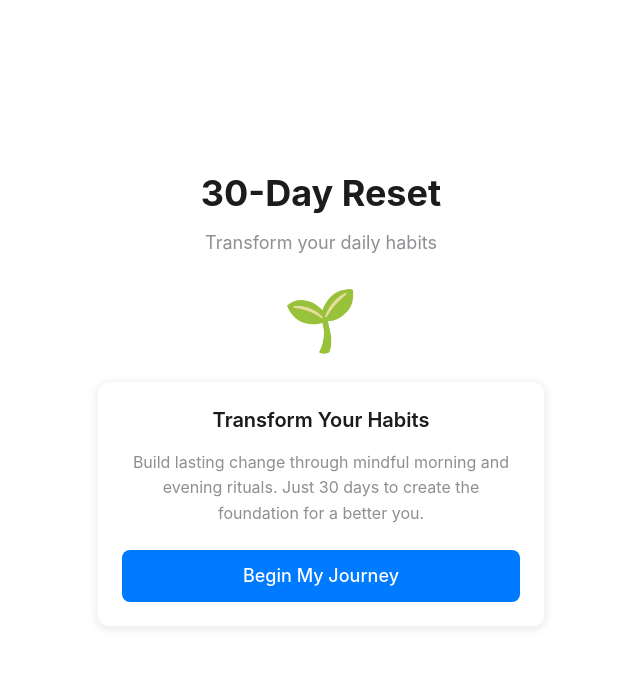
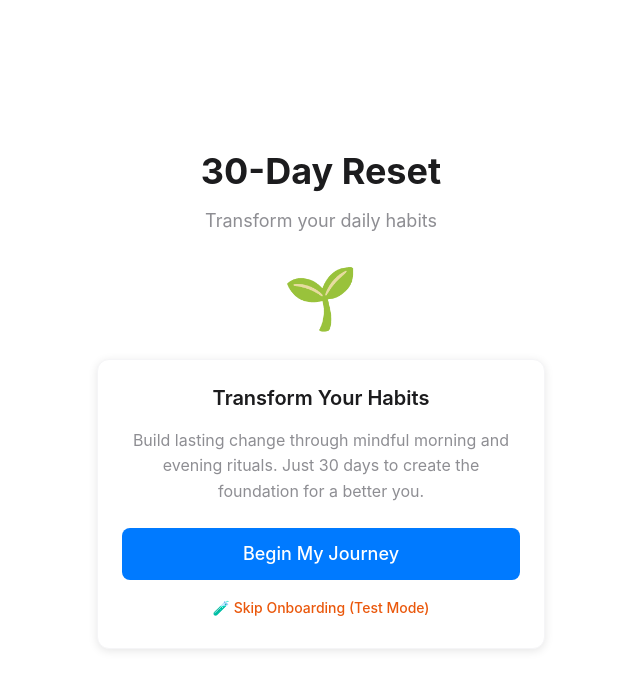
Before and after one commit to SF-Project-Hub/joinrituals, a Next.js app: page / in a window 1280 px wide. Shown: the top 690 px of the page, without its empty margins (319-959 px from the left). Built offline with nearby package versions, Linux system fonts and the light colour scheme.

Commit message:
Add Skip Onboarding button and debug logging for challenge navigation

```diff
--- a/src/pages/checkin/[challengeId]/[day].tsx
+++ b/src/pages/checkin/[challengeId]/[day].tsx
@@ -50,6 +50,9 @@ const CheckInPage: React.FC = () => {
   const challenge = getChallengeById(challengeIdStr);
   const dayEntries = getDayEntries(challengeIdStr, dayNum);
   const currentEntry = dayEntries[activeTab];
+
+  // Debug logging
+  console.log('Debug:', { challengeIdStr, dayNum, challenge, dayEntries, currentEntry });
 
   if (!challenge || !currentEntry) {
     return (
--- a/src/pages/index.tsx
+++ b/src/pages/index.tsx
@@ -10,7 +10,9 @@ import {
   getChallengeProgress,
   getCurrentDay,
   getStats,
-  isCompleted
+  isCompleted,
+  loadProgress,
+  saveProgress
 } from '../lib/state';
 import { defaultChallenge } from '../lib/challenges';
 import { uiCopy } from '../lib/uiCopy';
@@ -47,6 +49,25 @@ const HomePage: React.FC = () => {
 
   const handleStartChallenge = () => {
     router.push('/onboarding');
+  };
+
+  const handleSkipOnboarding = () => {
+    // Initialize challenge without onboarding
+    const challengeId = defaultChallenge.id;
+    const progress = getChallengeProgress(challengeId);
+    if (!progress.startedAt) {
+      // Start the challenge
+      const newProgress = {
+        ...progress,
+        startedAt: new Date().toISOString(),
+      };
+      // Save progress
+      const allProgress = loadProgress();
+      allProgress[challengeId] = newProgress;
+      saveProgress(allProgress);
+    }
+    // Refresh the page to show the challenge
+    window.location.reload();
   };
 
   const handleMorningCheckIn = () => {
@@ -91,6 +112,7 @@ const HomePage: React.FC = () => {
                 Build lasting change through mindful morning and evening rituals.
                 Just 30 days to create the foundation for a better you.
               </p>
+              <div className="space-y-3">
                 <Button
                   variant="primary"
                   size="lg"
@@ -99,6 +121,15 @@ const HomePage: React.FC = () => {
                 >
                   {uiCopy.onboarding.startButton}
                 </Button>
+                <Button
+                  variant="ghost"
+                  size="sm"
+                  onClick={handleSkipOnboarding}
+                  className="w-full text-orange-600 dark:text-orange-400"
+                >
+                  🧪 Skip Onboarding (Test Mode)
+                </Button>
+              </div>
             </Card>
           </div>
         </div>
```
Lines whose indentation alone changed are shown as unchanged.
